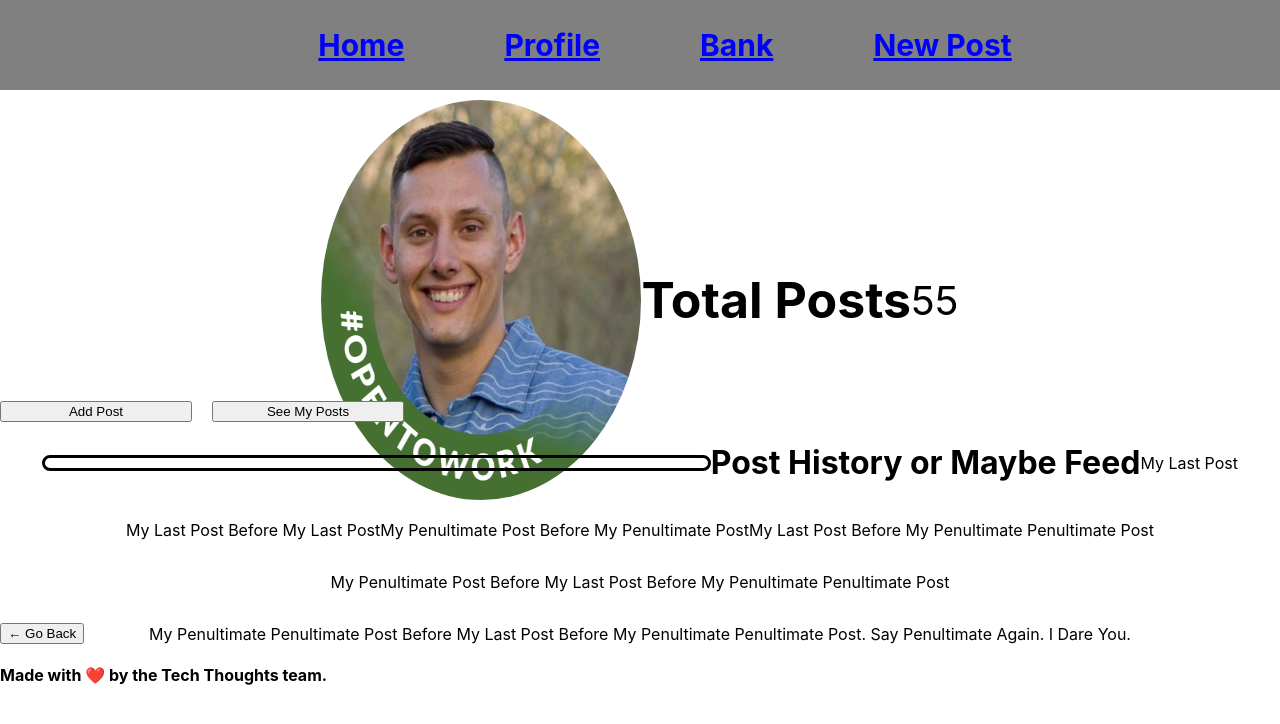
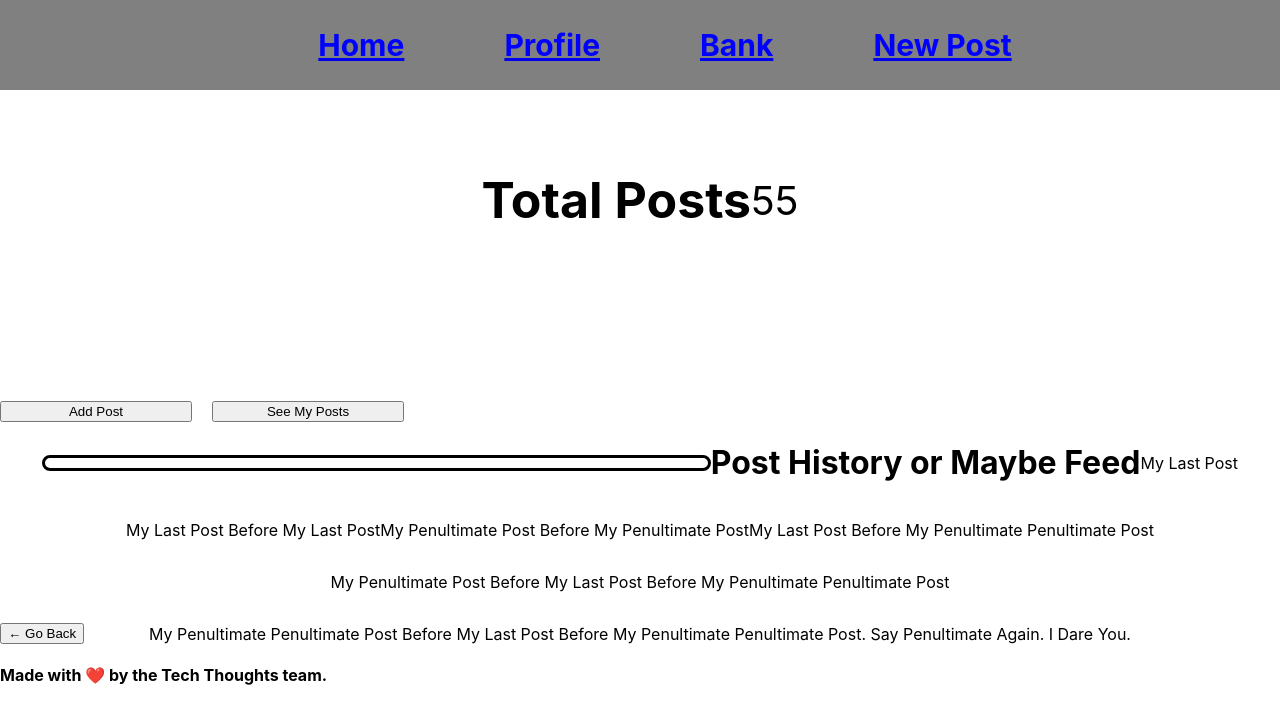
Before and after one commit to KStaySLC/Prove-It, a React (Create React App) app in the folder client/: page /profile in a window 1280 px wide. Shown: the top 724 px of the page. Built offline with nearby package versions, Linux system fonts and the light colour scheme.

Commit message:
trying to figure out the deal with the styling

```diff
--- a/client/src/pages/Profile.jsx
+++ b/client/src/pages/Profile.jsx
@@ -1,13 +1,13 @@
 import React from "react";
 import "../static/profile.css";
-import imgKA from "../images/imgKA.jfif";
+// import imgKA from "../images/imgKA";
 const width = { width: "15%" };
 
 function Profile() {
   return (
     <div>
       <div class="profileContainer">
-        <img src={imgKA} alt="Hey Everybody!" />
+        {/* <img src={imgKA} alt="Hey Everybody!" />  */}
         <p class="postNumber">Total Posts</p>
         <p class="amount">55</p>
       </div>
--- a/client/src/static/bank.css
+++ b/client/src/static/bank.css
@@ -1,4 +1,4 @@
-header {
+/* header {
     display: flex;
     justify-content: space-around;
     align-items: center;
@@ -9,7 +9,7 @@ h2 {
     border: 3px;
     border-color: black;
     border-radius: 10px;
-}
+} */
 
 .bankContainer {
     display: flex;
--- a/client/src/static/profile.css
+++ b/client/src/static/profile.css
@@ -1,4 +1,4 @@
-header {
+/* header {
     display: flex;
     justify-content: space-around;
     align-items: center;
@@ -10,7 +10,7 @@ h2 {
     border: 3px;
     border-color: black;
     border-radius: 10px;
-}
+} */
 
 .profileContainer {
     display: flex;
@@ -20,11 +20,11 @@ h2 {
     height: 200px;
 }
 
-img {
+/* img {
     max-width: 25%;
     height: 50vh;
     border-radius: 50%;
-}
+} */
 
 .postNumber {
     font-size: 50px;
```
